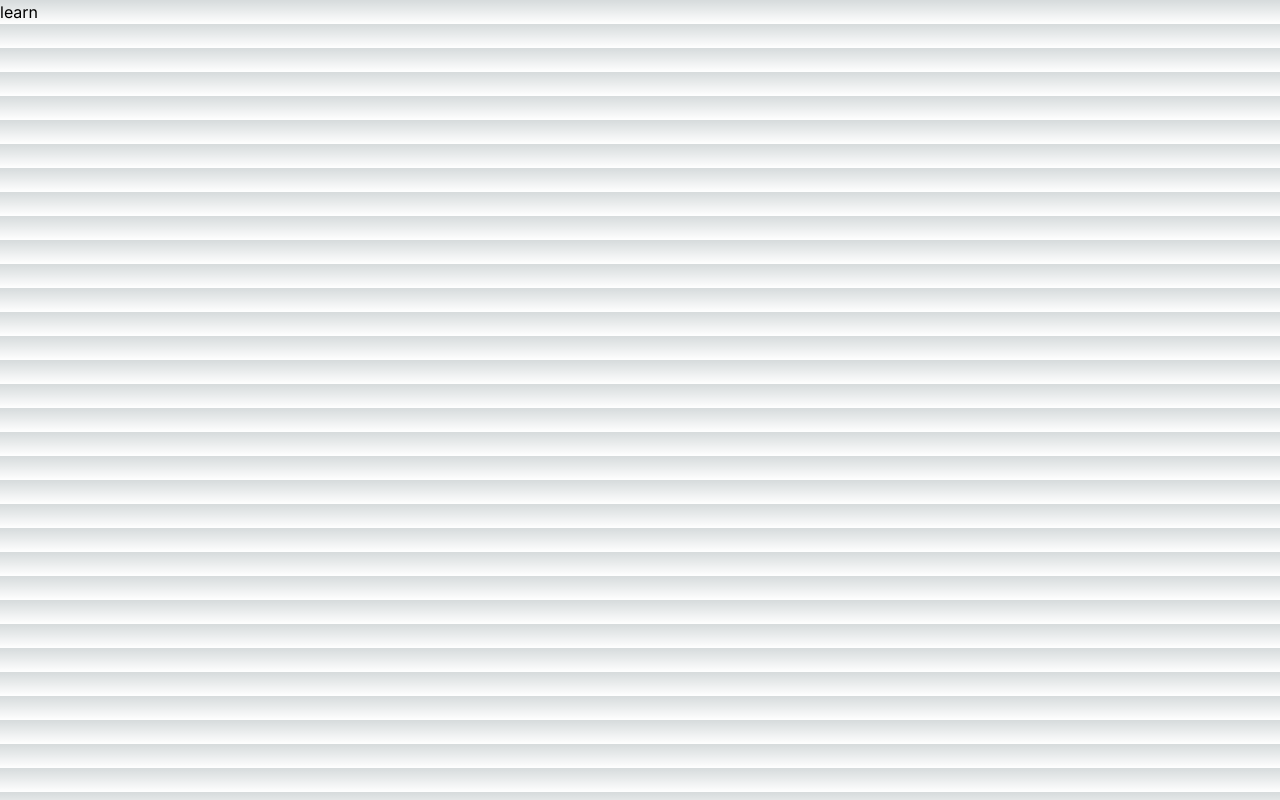
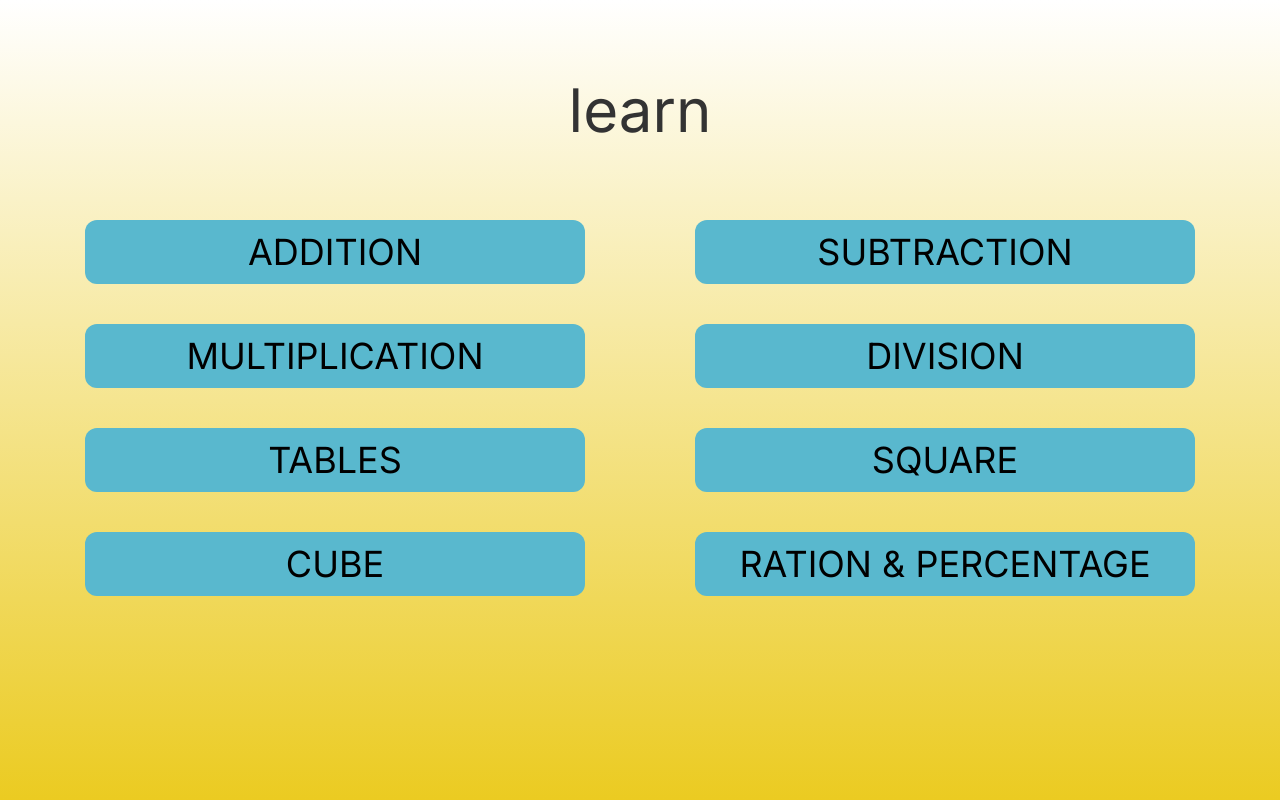
Before and after one commit to Ashutoshkr23/mmm, a Next.js app: page /home/learn in a window 1280 px wide. Built offline with nearby package versions, Linux system fonts and the light colour scheme.

Commit message:
Learn Page Built

```diff
--- a/app/home/learn/page.tsx
+++ b/app/home/learn/page.tsx
@@ -1,11 +1,21 @@
-import React from 'react'
+import Learn from "@/components/Cards/learn";
 
 const page = () => {
   return (
-    <div>
-      <h1>learn</h1>
+    <div className="bg-gradient-to-b from-white to-Yellow min-h-screen py-20">
+      <h1 className="text-Black text-center text-6xl">learn</h1>
+      <div className="flex flex-wrap justify-around w-full max-w-[1180px] mx-auto mt-20 gap-10 ">
+        <Learn text="ADDITION" />
+        <Learn text="SUBTRACTION" />
+        <Learn text="MULTIPLICATION" />
+        <Learn text="DIVISION" />
+        <Learn text="TABLES" />
+        <Learn text="SQUARE" />
+        <Learn text="CUBE" />
+        <Learn text="RATION & PERCENTAGE" />
+      </div>
     </div>
-  )
-}
+  );
+};
 
-export default page
+export default page;
--- /dev/null
+++ b/components/Cards/learn.tsx
@@ -0,0 +1,15 @@
+import React from 'react'
+
+interface LearnProps{
+    text: string;
+}
+const Learn = ({text} : LearnProps) => {
+
+  return (
+    <div className='w-[500px] h-16 bg-Dark-blue rounded-xl flex items-center justify-center'>
+        <h1 className='text-4xl'>{text}</h1>
+    </div>
+  )
+}
+
+export default Learn
```
